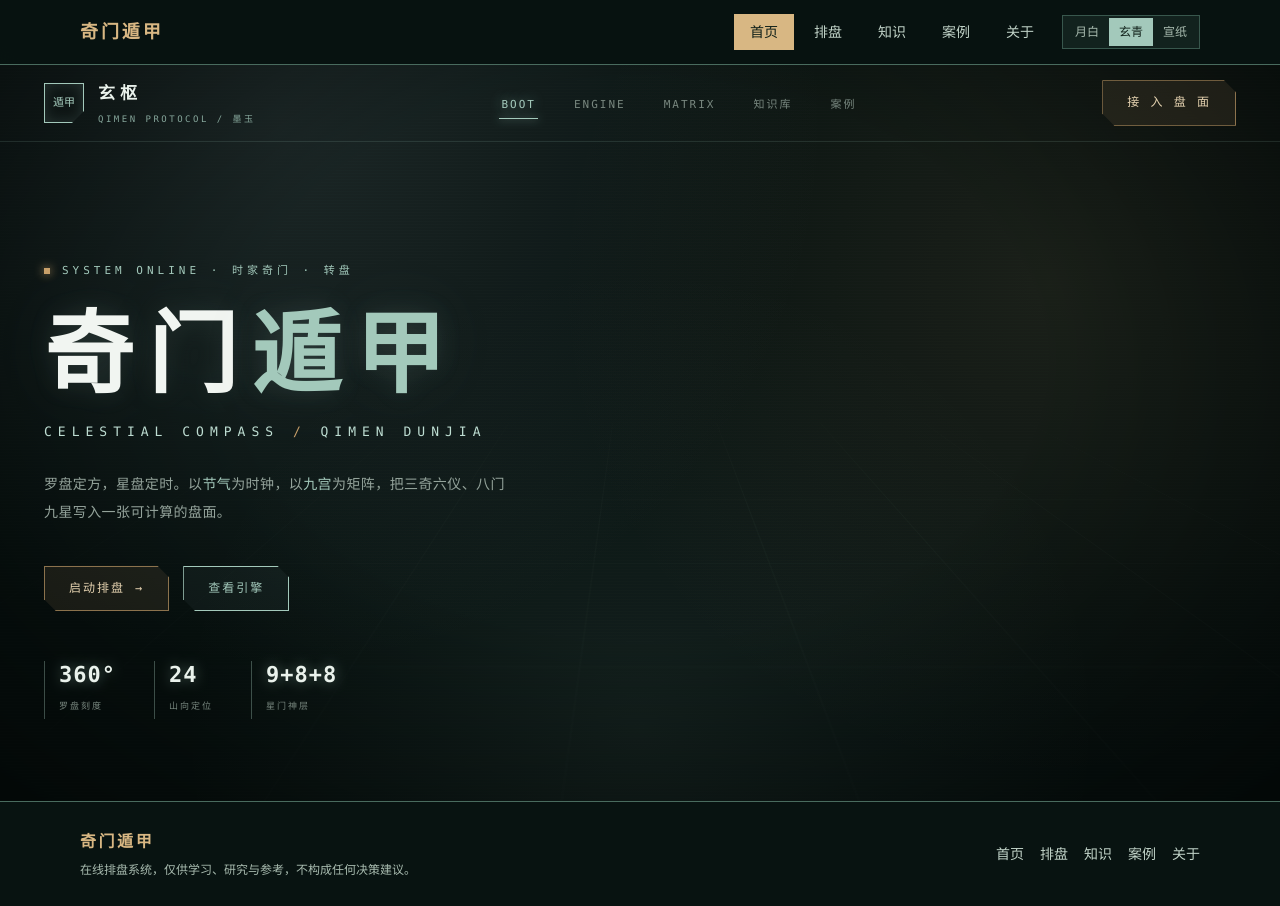
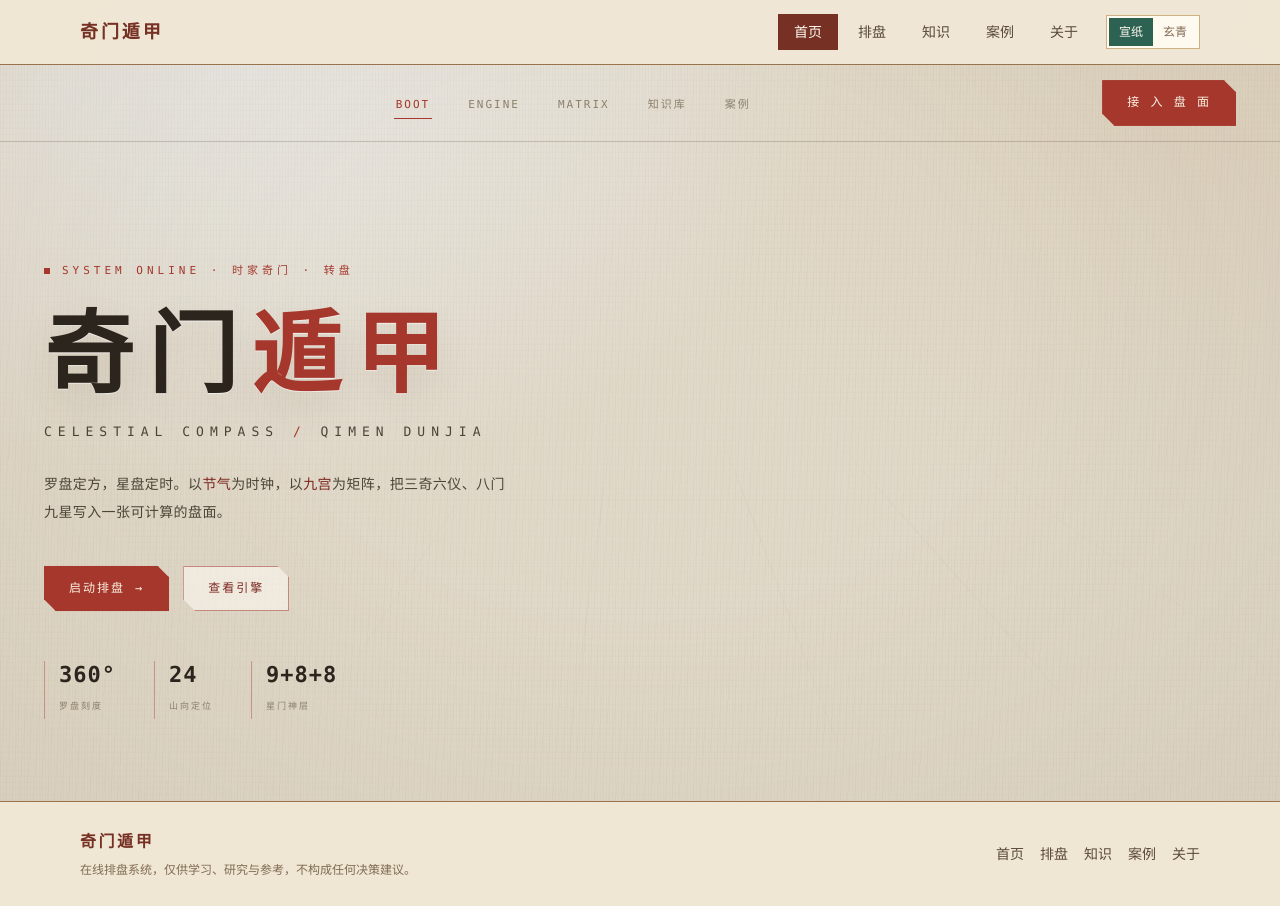
Before and after one commit to able24680000-prog/qimen-dunjia, a React (Vite) app in the folder qimen-website/: page / in a window 1280 px wide. Built offline with nearby package versions, Linux system fonts and the light colour scheme; a web font is replaced by a local one.

Commit message:
设置宣纸默认皮肤并移除月白

```diff
--- a/qimen-website/src/App.jsx
+++ b/qimen-website/src/App.jsx
@@ -41,9 +41,8 @@ const navLinks = [
 ]
 
 const skinOptions = [
-  { value: 'moon', label: '月白', title: '清冷、克制、适合知识阅读' },
+  { value: 'paper', label: '宣纸', title: '温润、古籍、适合传统文化感' },
   { value: 'jade', label: '玄青', title: '沉稳、理性、适合排盘推演' },
-  { value: 'paper', label: '宣纸', title: '温润、古籍、适合传统文化感' },
 ]
 
 function setMetaDescription(description) {
@@ -57,9 +56,9 @@ function setMetaDescription(description) {
 }
 
 function getStoredSkin() {
-  if (typeof window === 'undefined') return 'jade'
+  if (typeof window === 'undefined') return 'paper'
   const stored = window.localStorage.getItem('qimen-skin')
-  return skinOptions.some((item) => item.value === stored) ? stored : 'jade'
+  return skinOptions.some((item) => item.value === stored) ? stored : 'paper'
 }
 
 function ScrollToTop() {
```
